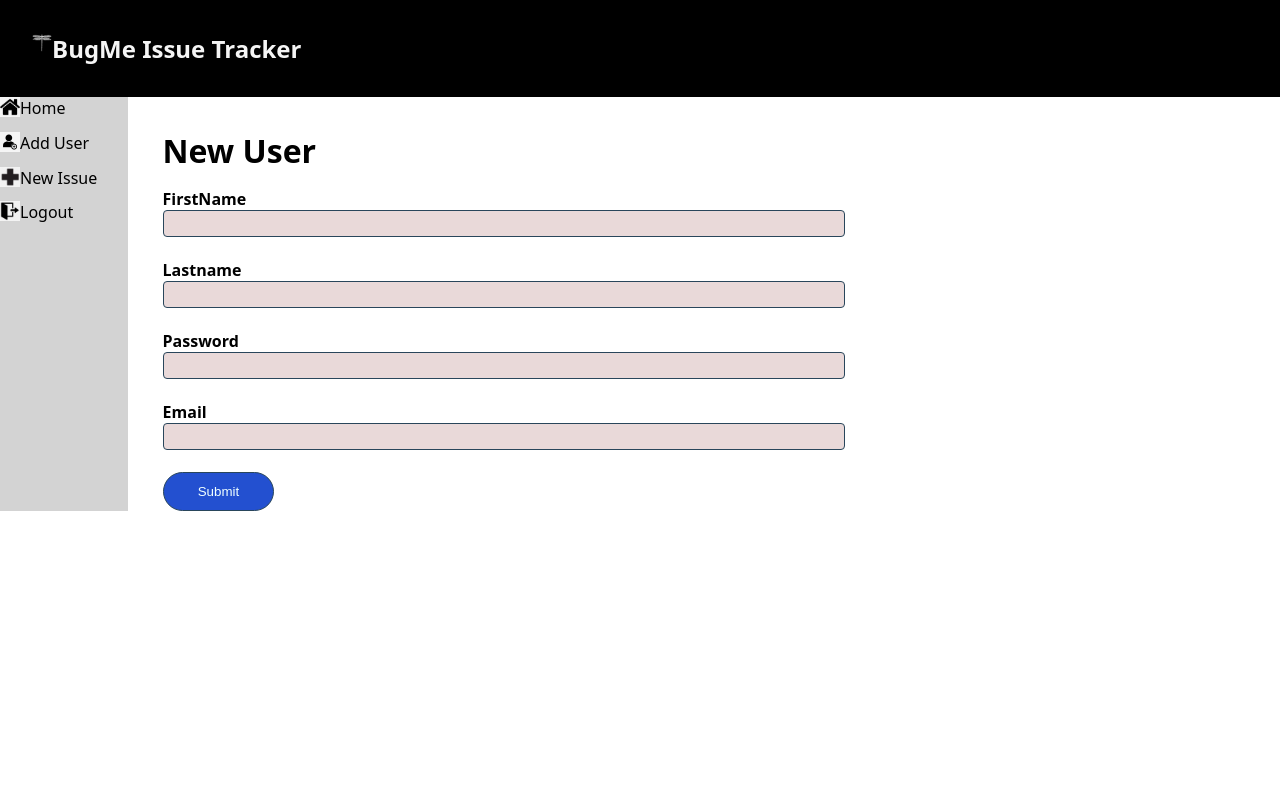
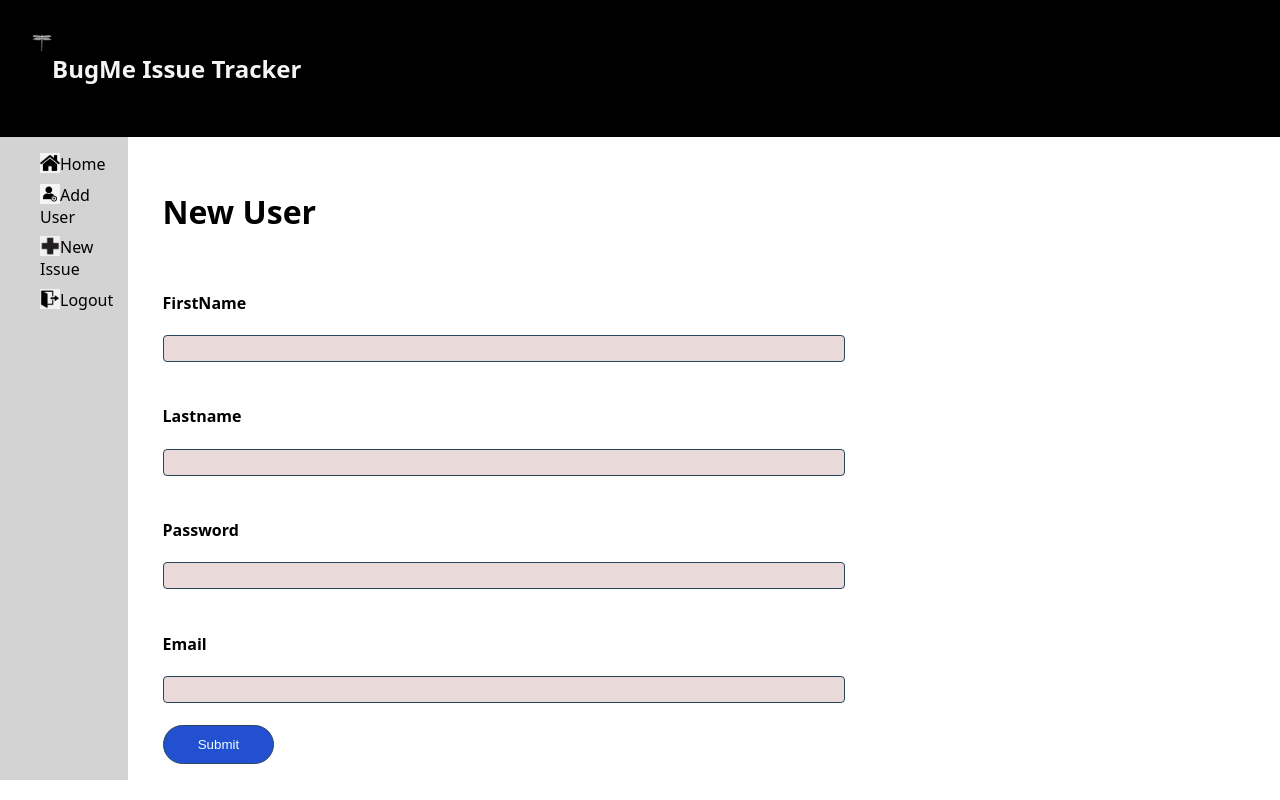
Before and after one commit to delobrook/info2180-finalproject, a PHP site: page /NewUser.html in a window 1280 px wide. Run offline with PHP 8.4, Linux system fonts and the light colour scheme.

Commit message:
Styles.css Updated

```diff
--- a/styles.css
+++ b/styles.css
@@ -1,4 +1,4 @@
-* {
+body {
     margin: 0;
     padding: 0;
 
@@ -29,6 +29,7 @@ ul{
 li{
     padding-bottom: 10%;
 }
+
 
 /* ----------------------------------------------- */
 /* Grid Box */
```
